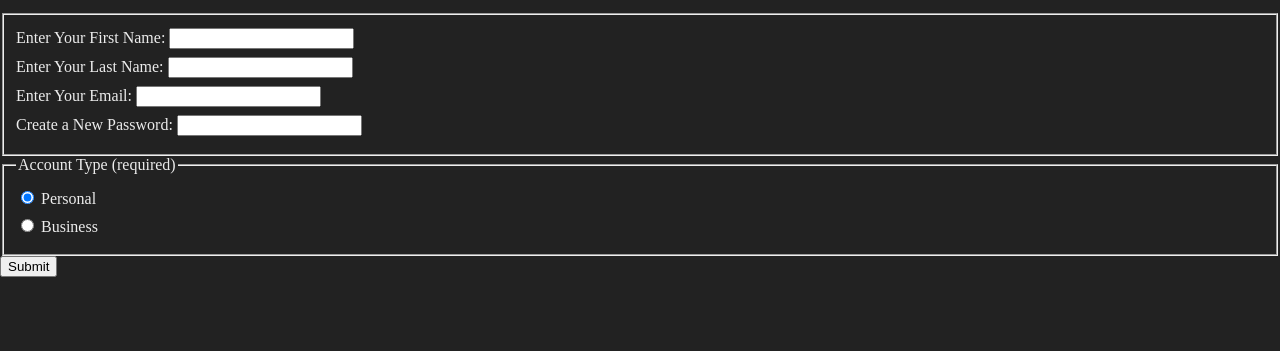
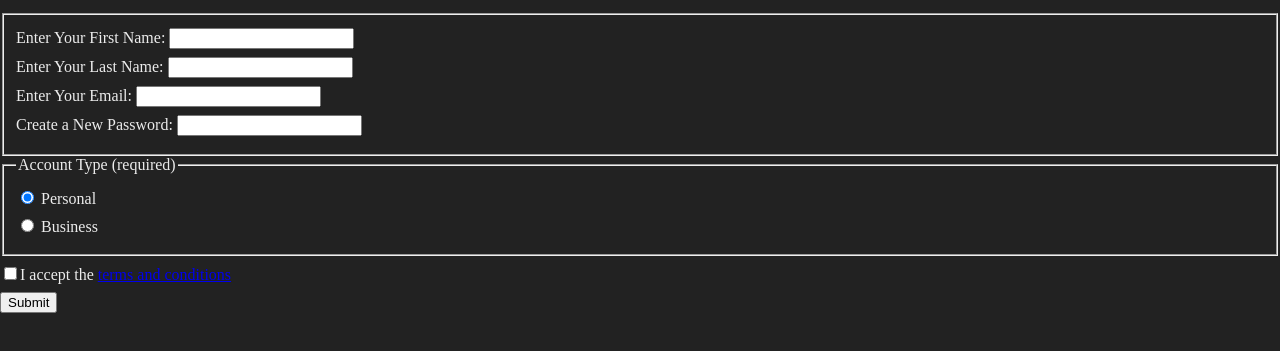
Before and after one commit to smendoza94/fcc-regristration-form, a plain HTML site: page index.html in a window 1280 px wide. Shown: the part 101-452 px from the top of the page. Drawn offline with Linux system fonts and the light colour scheme.

Commit message:
add a check box for terms and conditions acceptance

```diff
--- a/index.html
+++ b/index.html
@@ -21,6 +21,7 @@
             <label for="personal-account"><input checked id="personal-account" type="radio" name="account-type"/> Personal</label>
             <label for="business-account"><input id="business-account" type="radio" name="account-type"/> Business</label>
         </fieldset>
+        <label for="terms-and-conditions"><input id="terms-and-conditions" type="checkbox" required />I accept the <a href="https://www.freecodecamp.org/news/terms-of-service/">terms and conditions</a></label>
         <input type="submit" value="Submit"/>
     </form>
 </body>
```
